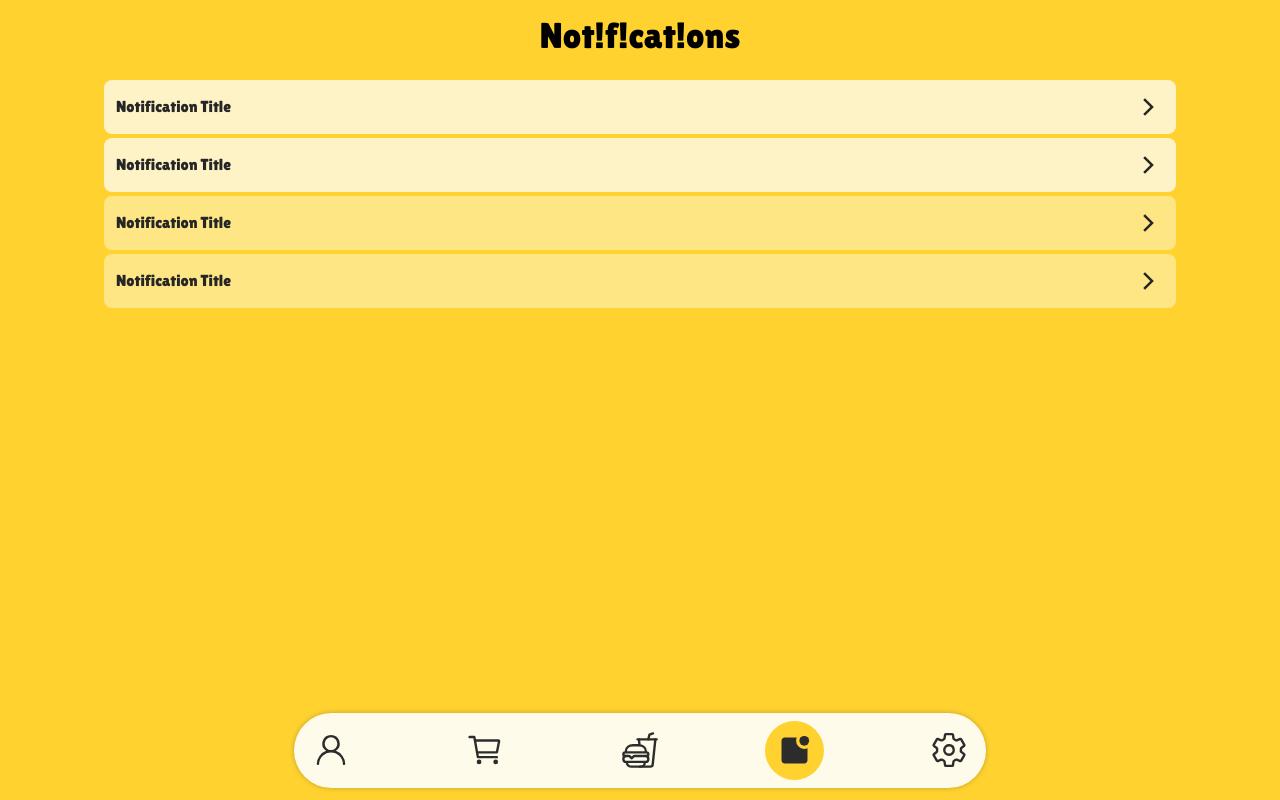
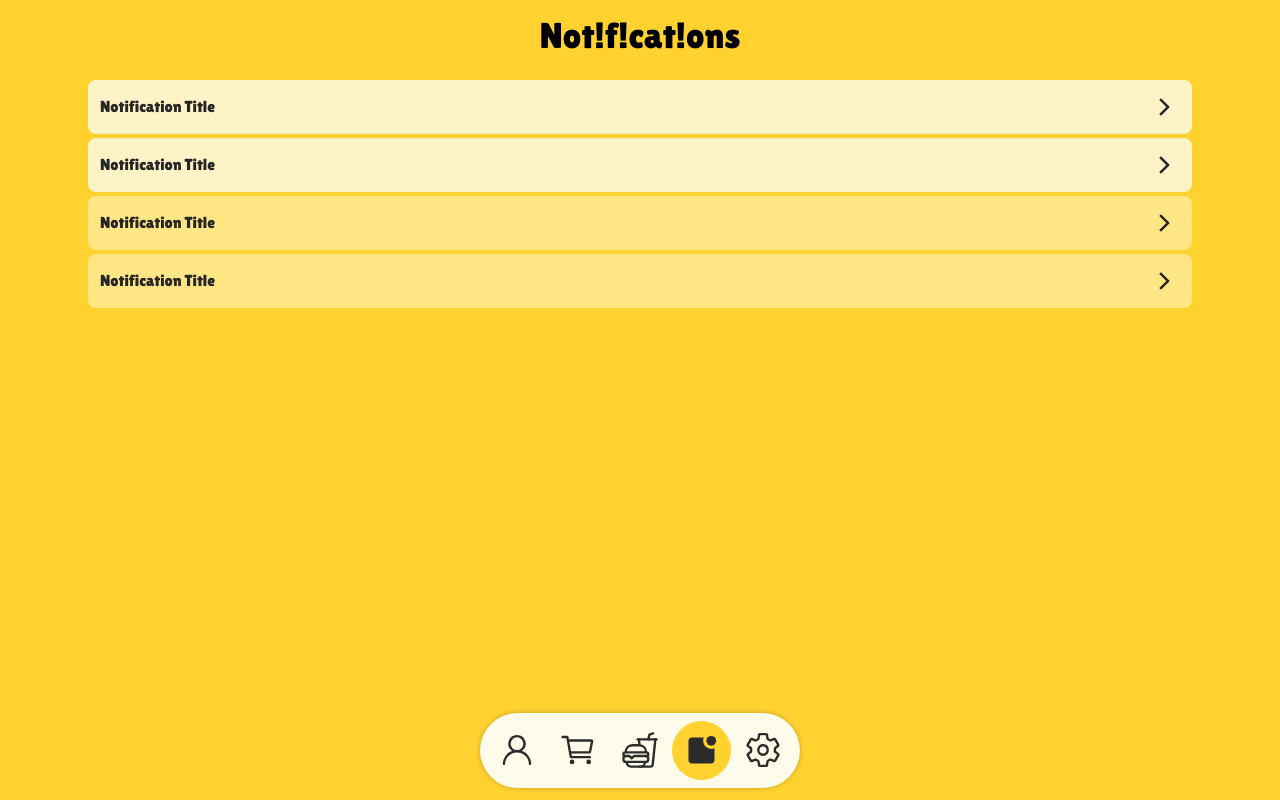
Before and after one commit to mahdibaderloo/fastfood, a React (Vite) app: page /notifications in a window 1280 px wide. Built offline with nearby package versions, Linux system fonts and the light colour scheme.

Commit message:
responsive Navbar (tablet size)

```diff
--- a/src/components/Navbar.tsx
+++ b/src/components/Navbar.tsx
@@ -15,7 +15,7 @@ function Navbar() {
   const width = window.innerWidth;
 
   return (
-    <nav className="flex justify-between rounded-xl sm:rounded-full bg-amber-50 dark:bg-amber-50 shadow-[0_0_5px_#0000003d] fixed sm:w-[54%] sm:mx-auto left-0 right-0 bottom-0 sm:bottom-1 p-2 m-2">
+    <nav className="flex justify-between rounded-xl sm:rounded-full bg-amber-50 dark:bg-amber-50 shadow-[0_0_5px_#0000003d] fixed sm:w-[18rem] md:w-[20rem] sm:mx-auto left-0 right-0 bottom-0 sm:bottom-1 p-2 m-2">
       <NavLink
         to="/dashboard"
         className={({ isActive }) =>
--- a/src/pages/Notifications.tsx
+++ b/src/pages/Notifications.tsx
@@ -5,7 +5,7 @@ function Notifications() {
   return (
     <>
       <Header classP="text-4xl dark:text-amber-300" pContent="Not!f!cat!ons" />
-      <main className="overflow-y-scroll p-4 sm:px-26 pt-20 h-screen">
+      <main className="overflow-y-scroll p-4 sm:px-22 pt-20 h-screen">
         <ul className="flex flex-col gap-1">
           <NotificationItem id={1} isUnRead={true} />
           <NotificationItem id={2} isUnRead={true} />
```
